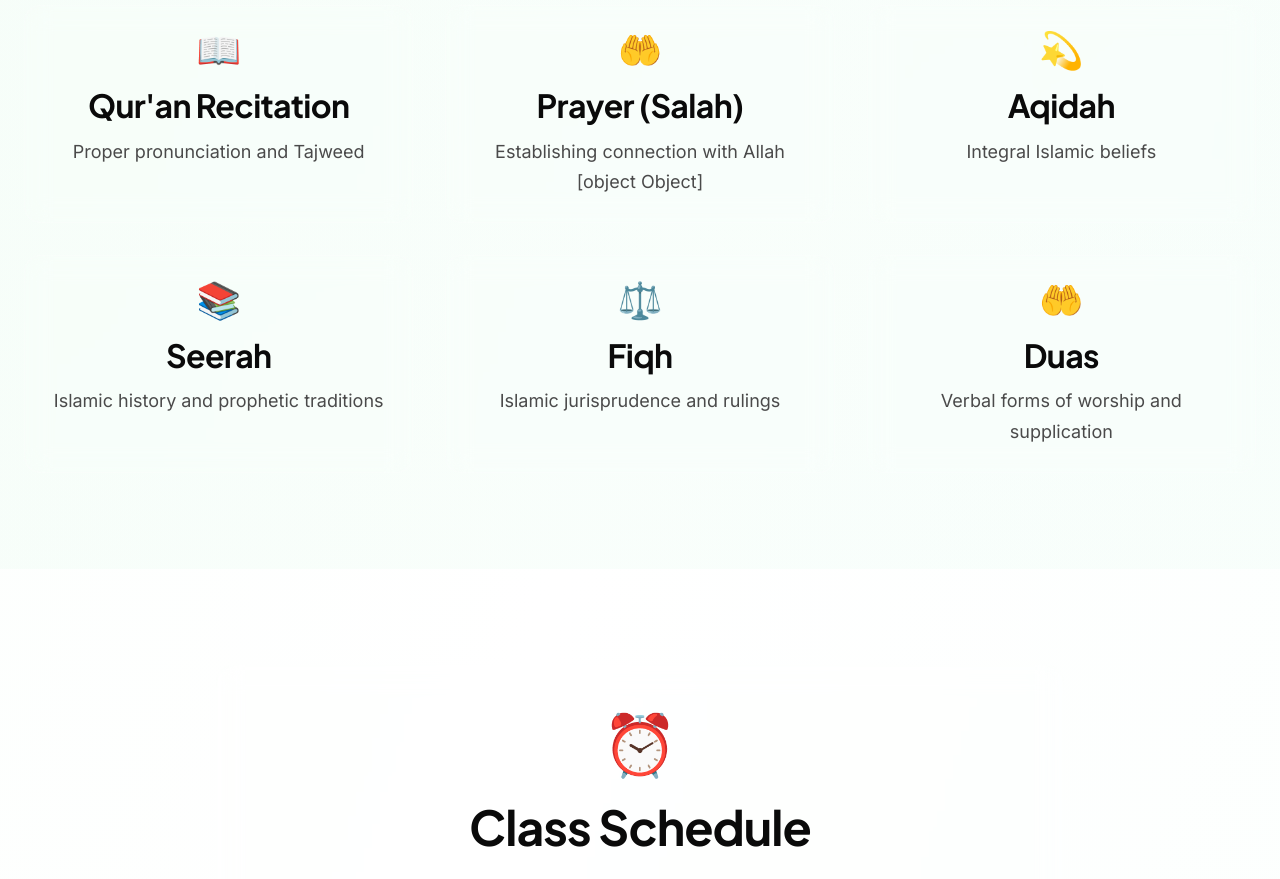
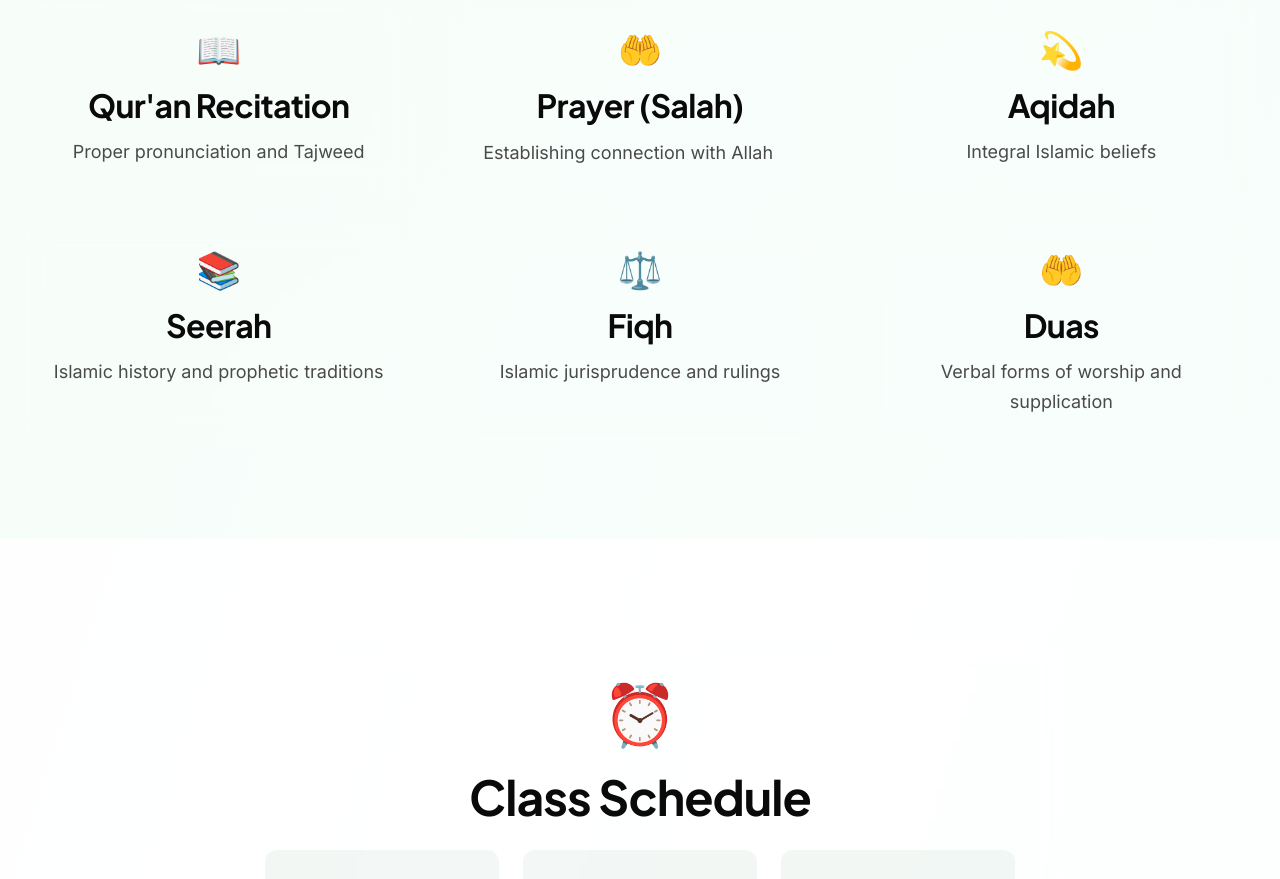
Before and after one commit to HxS-Dev/al-madinah, a Next.js app: page /madrasah-al-madinah in a window 1280 px wide. Shown: the part 1740-2619 px from the top of the page. Built offline with nearby package versions, Linux system fonts and the light colour scheme; a web font is replaced by a local one.

Commit message:
Adding ligatures across the board

```diff
--- a/app/(pages)/madrasah-al-madinah/page.tsx
+++ b/app/(pages)/madrasah-al-madinah/page.tsx
@@ -12,7 +12,7 @@ import { RA, SAW, TAWJ, SWT } from '@/app/components/IslamicLigatures';
 const MadrasahPage = () => {
   const subjects = [
     { icon: "📖", title: "Qur'an Recitation", description: "Proper pronunciation and Tajweed" },
-    { icon: "🤲", title: "Prayer (Salah)", description: "Establishing connection with Allah " + <SWT /> },
+    { icon: "🤲", title: "Prayer (Salah)", description: (<>Establishing connection with Allah <SWT /></>) },
     { icon: "💫", title: "Aqidah", description: "Integral Islamic beliefs" },
     { icon: "📚", title: "Seerah", description: "Islamic history and prophetic traditions" },
     { icon: "⚖️", title: "Fiqh", description: "Islamic jurisprudence and rulings" },
```
